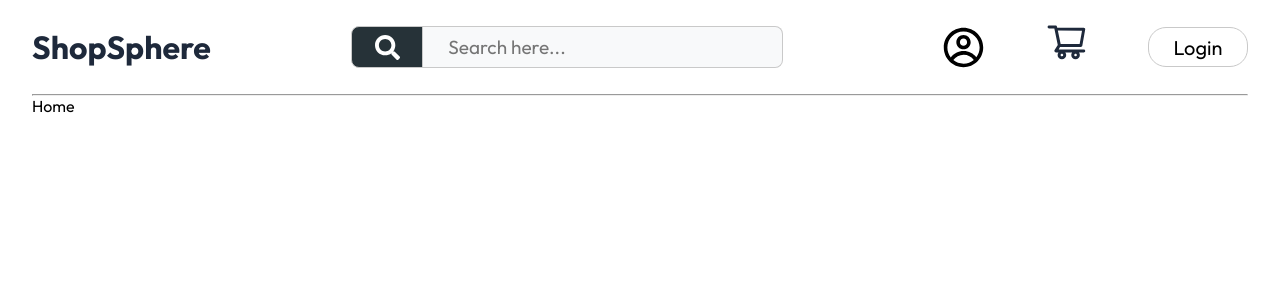
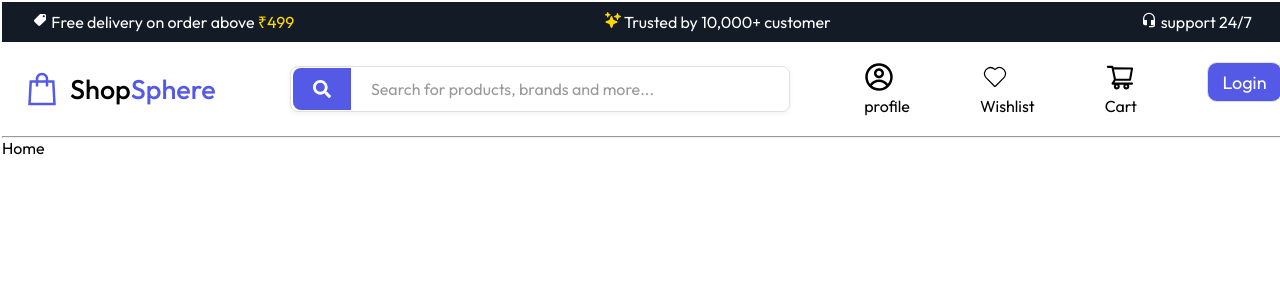
Before and after one commit to aijayant/ecom, a React (Vite) app in the folder frontend/: page / in a window 1280 px wide. Shown: the top 300 px of the page. Built offline with nearby package versions, Linux system fonts and the light colour scheme.

Commit message:
Created Announcement bar

```diff
--- a/frontend/src/App.css
+++ b/frontend/src/App.css
@@ -1,4 +1,4 @@
 .app{
-    width: 95%;
-    margin: 0 auto;
+    width: 100%;
+    margin: 2px;
 }
--- a/frontend/src/App.jsx
+++ b/frontend/src/App.jsx
@@ -5,6 +5,7 @@ import SignUpLogin from './Components/Sign-up/SignUpLogin';
 import {  Route, Routes } from 'react-router-dom'
 import Home from './Pages/Home/Home';
 import Cart from './Pages/Cart/Cart';
+import Announcement from './Components/Announcement/Announcement';
 
 const App = () => {
 
@@ -14,6 +15,7 @@ const App = () => {
     <>
         {showSignUp ? <SignUpLogin setShowSignUp={setShowSignUp} /> : <></>}
         <div className="app">
+          <Announcement/>
           <Navbar setShowSignUp={setShowSignUp} />
 
           <Routes>
--- /dev/null
+++ b/frontend/src/Components/Announcement/Announcement.css
@@ -0,0 +1,14 @@
+.announcement-content {
+  width: 100%;
+  height: 40px;
+  display: flex;
+  justify-content: space-between;
+  align-items: center;
+  background-color: #121b26;
+  color: #fff;
+  padding: 0 30px;
+}
+
+.announcement-content .delivery p span{
+    color: gold;
+}
--- /dev/null
+++ b/frontend/src/Components/Announcement/Announcement.jsx
@@ -0,0 +1,27 @@
+import React from 'react'
+import './Announcement.css'
+import { IoMdPricetag } from "react-icons/io";
+import { IoSparkles } from "react-icons/io5";
+import { MdHeadsetMic } from "react-icons/md";
+
+const Announcement = () => {
+  return (
+
+        <div className="announcement-content">
+           <div className="delivery">
+            <p><IoMdPricetag /> Free delivery on order above <span>₹499</span></p>
+           </div>
+
+           <div className="trust">
+            <p><IoSparkles style={{color:"gold"}}/> Trusted by 10,000+ customer</p>
+           </div>
+
+           <div className="support">
+            <p><MdHeadsetMic /> support 24/7</p>
+           </div>
+
+    </div>
+  )
+}
+
+export default Announcement
--- a/frontend/src/Components/Navbar/Navbar.css
+++ b/frontend/src/Components/Navbar/Navbar.css
@@ -10,99 +10,106 @@
   display: flex;
   justify-content: space-between;
   align-items: center;
+  width: 100%;
 }
 
-.navbar .main-logo-text {
-  color: var(--text-dark);
+.logo {
+  display: flex;
+  align-items: center;
+  justify-content: center;
+  cursor: pointer;
+}
+
+.logo .shopping-Bag-icon {
+  color: #555ae6;
+  font-size: 40px;
+  margin-left: 20px;
+}
+
+.logo p {
+  font-size: 27px;
+  font-weight: 500;
+  margin-left: 8px;
+}
+
+.logo p span {
+  color: #555ae6;
 }
 
 .serach-function {
-  height: 42px;
-  width: 450px;
-  position: relative;
   display: flex;
+  align-items: center;
+  width: 100%;
+  max-width: 500px;
+  background-color: #ffffff;
+  border: 1px solid #e0e0e0;
+  border-radius: 8px;
+  overflow: hidden;
+  box-shadow: 0 2px 5px rgba(0, 0, 0, 0.05);
+  transition: border-color 0.3s ease;
+}
+
+.serach-function:focus-within {
+  border-color: #555ae6;
 }
 
 .serach-function input {
-  width: 80%;
-  padding: 12px 16px 12px 25px;
-  font-size: 19px;
-  border: 1px solid var(--border-gray);
+  flex: 1;
+  padding: 12px 20px;
+  border: none;
   outline: none;
-  background: var(--bg-light);
-  border-radius: 0px 8px 8px 0px;
-  border-left: none;
+  font-size: 16px;
+  color: #333;
 }
 
-.serach-function .search-icon-div {
-  height: 42px;
-  width: 16%;
-  border: 1px solid var(--border-gray);
-  display: flex;
-  justify-content: center;
-  align-items: center;
-  background-color: #263238;
-  border-radius: 8px 0px 0px 8px;
-  outline: none;
+.serach-function input::placeholder {
+  color: #999;
 }
 
-.serach-function .search-icon-div .serach-icon {
-  font-size: 25px;
-  color: var(--text-dark);
+.serach-function .search-button {
+  background-color: #555ae6;
+  color: #ffffff;
+  border: none;
+  padding: 12px 20px;
+  margin-left: 2px;
+  border-radius: 8px 0px 0px 8px;
   cursor: pointer;
-  transition: all 0.2s ease;
-  color: #fff
+  display: flex;
+  align-items: center;
+  justify-content: center;
+  transition: background-color 0.3s ease;
 }
 
-.serach-function .search-icon-div .serach-icon:hover {
-  background-color: var(--accent-blue);
+.serach-function .search-button:hover {
+  background-color: #13165a;
+}
+
+.serach-function .search-button .search-icon {
+  font-size: 18px;
 }
 
 .main-right {
   display: flex;
-  align-items: center;
-  justify-content: center;
-  gap: 60px;
-
+  gap: 70px;
 }
 
-.main-right .Profile-icon{
-  font-size: 43px;
-  cursor: pointer;
-  border-radius: 50%;
+.main-right .cart-fav-cart-icon {
+  font-size: 30px;
 }
 
-.main-right .cart-section {
-  display: flex;
-  color: var(--text-dark);
+.navbar button {
+  outline: none;
+  height: 40px;
+  width: 75px;
+  font-size: 18px;
+  border: 1px solid #e0e0e0;
+  color: #ffffff;
+  background: #555ae6;
   cursor: pointer;
-  /* width: 110px;
-  height: 40px;
-  padding-left: 10px; */
+  border-radius: 10px;
+  transition: background-color 0.3s ease;
 }
 
-.main-right .cart-section .cart-icon {
-  /* display: flex;
-  justify-content: center;
-  align-items: center; */
-  font-size: 43px;
-  cursor: pointer;
-  border-radius: 50%;
+.navbar button:hover {
+  background-color: #13165a;
 }
-
-/* .main-right .cart-section p {
-  font-size: 22px;
-  font-weight: 300;
-  padding: 10px 0px 0px 5px;
-} */
-
-.main-right button {
-  outline: none;
-  height: 40px;
-  width: 100px;
-  font-size: 20px;
-  border: 1px solid var(--border-gray);
-  background: #fff;
-  cursor: pointer;
-  border-radius: 18px 18px 18px 18px;
-}
--- a/frontend/src/Components/Navbar/Navbar.jsx
+++ b/frontend/src/Components/Navbar/Navbar.jsx
@@ -3,34 +3,50 @@ import "./Navbar.css"
 import { FaSearch } from "react-icons/fa";
 import { AiOutlineShoppingCart } from "react-icons/ai";
 import { CgProfile } from "react-icons/cg";
+import { LiaShoppingBagSolid } from "react-icons/lia";
+import { CiHeart } from "react-icons/ci";
 
 const Navbar = ({ setShowSignUp }) => {
   return (
     <div className="navbar-main">
 
       <div className='navbar'>
-        <h1 className='main-logo-text'>ShopSphere</h1>
+        {/* <h1 className='main-logo-text'>ShopSphere</h1> */}
+        <div className="logo">
+          <LiaShoppingBagSolid className='shopping-Bag-icon'/>
+          <p>Shop<span>Sphere</span></p>
+
+        </div>
 
         <div className="serach-function">
-          <div className="search-icon-div">
-            <FaSearch className='serach-icon' />
+          <div className="search-button">
+            <FaSearch className='search-icon' />
           </div>
-          <input className='search-box' type="text" name="" id="" placeholder='Search here...' />
+          <input className='search-input' type="text" name="" id="" placeholder='Search for products, brands and more...' />
         </div>
 
         <div className="main-right">
-          <CgProfile className='Profile-icon' />
-          <div className="cart-section">
-            <div className="cart-icon">
-              <AiOutlineShoppingCart />
-            </div>
-            {/* <p>Cart</p> */}
+
+          <div className='profile-icon'>
+            <CgProfile className='cart-fav-cart-icon' />
+            <p>profile</p>
+          </div>
+
+          <div className="wishlist">
+            <CiHeart className='cart-fav-cart-icon' />
+            <p>Wishlist</p>
+          </div>
+
+          <div className='cart-section'>
+              <AiOutlineShoppingCart className='cart-fav-cart-icon' />
+              <p>Cart</p>
           </div>
           <button onClick={() => setShowSignUp(true)}>Login</button>
         </div>
+
       </div>
       <hr />
-   </div>
+    </div>
   )
 }
 
```
